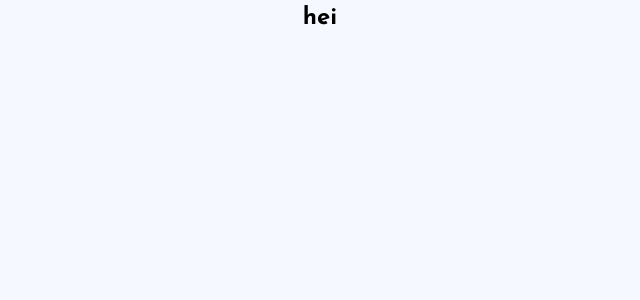
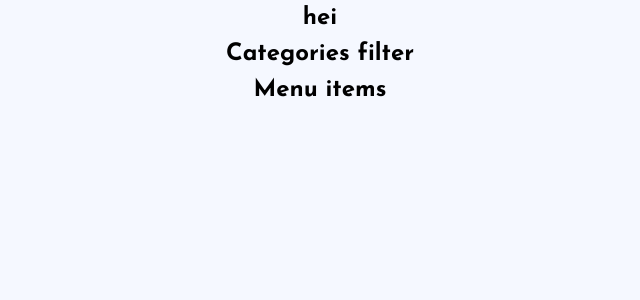
Before and after one commit to alexdbejenaru/react-menu, a React (Create React App) app: page / in a window 1280 px wide. Shown: the top 300 px of the page, without its empty margins (320-960 px from the left). Built offline with nearby package versions, Linux system fonts and the light colour scheme.

Commit message:
added components and modified starter files

```diff
--- a/src/App.js
+++ b/src/App.js
@@ -1,8 +1,10 @@
 import Categories from "./components/Categories";
 import Header from "./components/Header";
 import Menu from "./components/Menu";
+import items from './data/db';
 
 function App() {
+  console.log(items);
   return (
     <main className="app">
       <section className="app_container">
--- a/src/components/Categories.js
+++ b/src/components/Categories.js
@@ -1,7 +1,7 @@
 const Categories = () => {
     return (
         <>
-
+        <h2>Categories filter</h2>
         </>
      );
 }
--- a/src/components/Menu.js
+++ b/src/components/Menu.js
@@ -1,7 +1,7 @@
 const Menu = () => {
     return (
         <>
-
+        <h2>Menu items</h2>
         </>
      );
 }
--- a/src/data/db.js
+++ b/src/data/db.js
@@ -4,7 +4,8 @@ const menu = [
         title: 'Butermilk Pancakes',
         category: 'shakes',
         price: 15.90,
-        img: ''
+        img: 'https://media.vogue.in/wp-content/uploads/2020/08/buttermilk-pancakes-1920x1080.jpg',
+        desc: 'A large stack of this pancake is perfect to kickstart your weekend mornings'
     }
 ]
 
--- a/src/styles/components/app.scss
+++ b/src/styles/components/app.scss
@@ -6,7 +6,8 @@
 
   &_container {
     display: flex;
-    justify-content: center;
+    align-items: center;
     max-width: 1366px;
+    flex-direction: column;
   }
 }
```
Also changed, not shown: public/manifest.json.
